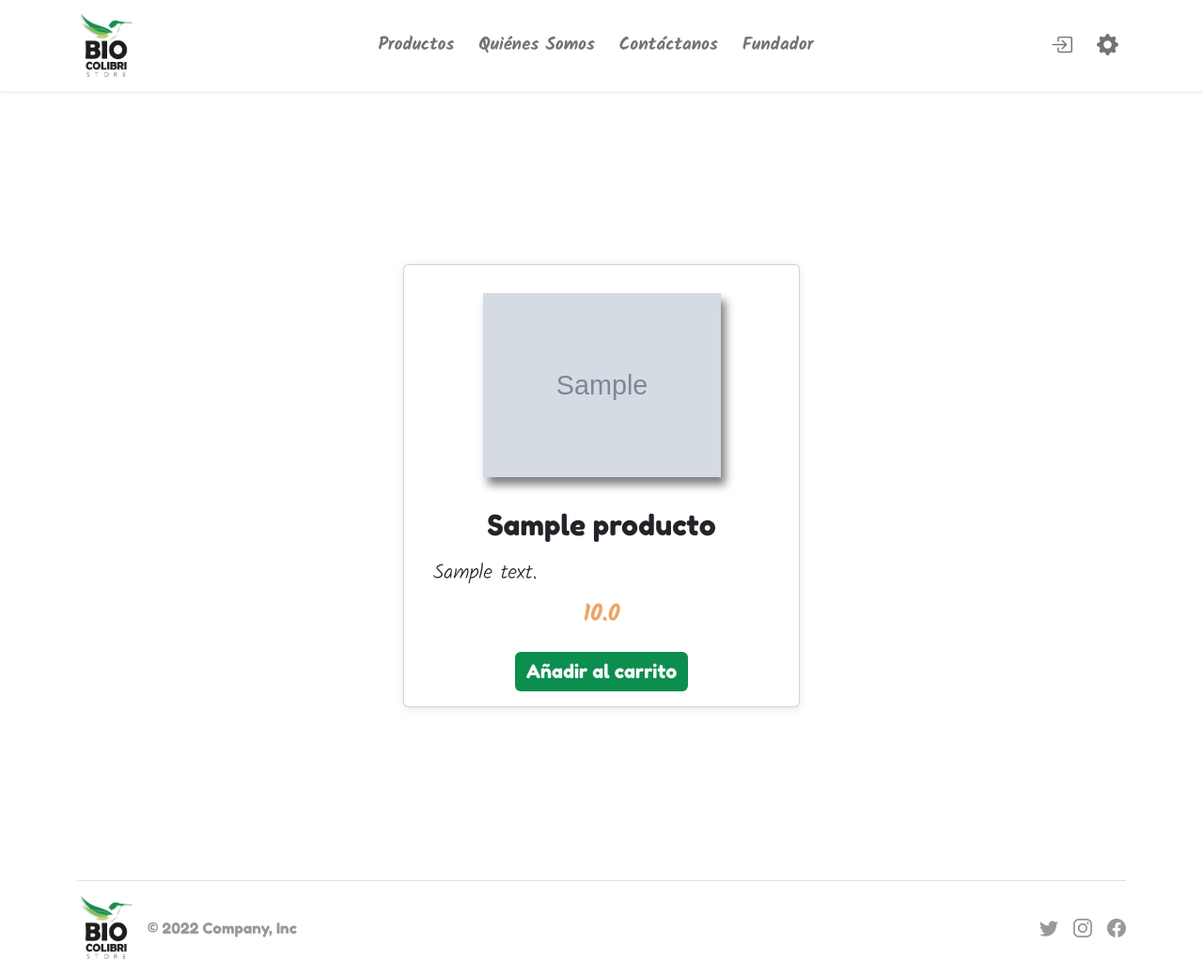
After one commit to JaneiderRT/biocolibristore, a Django app: page /product/1/ in a window 1280 px wide. The commit adds this page. Shown: the whole page at 94% size. Run offline with Django 3.2, Linux system fonts and the light colour scheme; tables that the repository leaves empty hold one stand-in row (values such as "Sample post"); grey boxes marked "Sample" are stand-in pictures; some libraries are stand-ins or nearby versions.

Commit message:
JRT - feat(frontend): Creacion vista de producto

```diff
--- a/core/urls.py
+++ b/core/urls.py
@@ -8,4 +8,5 @@ urlpatterns = [
     path('singin/', views.singin, name='singin'),
     path('singout/', views.singout, name='singout'),
     path('contact/', views.contact, name='contact'),
+    path('product/<int:id>/', views.product_view, name='product_view'),
 ]
--- a/core/views.py
+++ b/core/views.py
@@ -85,3 +85,10 @@ def contact(request):
             })
 
     return render(request, 'contact.html')
+
+
+def product_view(request, id):
+    product = Producto.objects.get(cod_producto=id)
+    return render(request, 'product_view.html', {
+        'product':product
+    })
--- a/static/css/main.css
+++ b/static/css/main.css
@@ -61,6 +61,7 @@ html {
 /*--------------------------------------------*/
 .navbar {
     background-color: #ffffff;
+    margin-bottom: 20px;
 }
 
 .navbar-toggler {
@@ -139,9 +140,8 @@ html {
 }
 
 .card img {
-    width: 335px;
-    height: 250px;
     margin: auto;
+    aspect-ratio: 694/550;
     padding: 10px 10px;
 }
 
@@ -191,6 +191,8 @@ html {
 /*                Pie De Pagina               */
 /*--------------------------------------------*/
 footer {
+    margin-block: 20px;
+    padding-block: 15px;
     display: flex;
     flex-wrap: wrap;
     justify-content: space-between;
--- /dev/null
+++ b/static/css/product_view.css
@@ -0,0 +1,49 @@
+main {
+    min-height: 100vh;
+    display: flex;
+    justify-content: center;
+    align-items: center;
+}
+
+.card {
+    text-align: center;
+    box-shadow: 0 2px 10px rgba(0, 0, 0, 0.1);
+}
+
+.card img {
+    margin-block: 20px;
+    filter: drop-shadow(5px 8px 5px rgba(0, 0, 0, 0.5));
+}
+
+.card-title {
+    font-size: 30px;
+    margin-bottom: 30px;
+}
+
+.card-text {
+    font-size: 22px;
+    padding: 0px 15px;
+}
+
+.card-subtitle {
+    font-family: Kalam_Bold;
+    font-size: 25px;
+    color: #e67e22;
+    margin-bottom: 25px;
+    opacity: 0.7;
+}
+
+.card-body .btn {
+    font-size: 20px;
+    border: none;
+}
+
+@media (min-width: 720px) {
+    .card {
+        max-width: 70%;
+    }
+
+    .card img {
+        max-width: 65%;
+    }
+}
--- a/templates/base/base.html
+++ b/templates/base/base.html
@@ -85,7 +85,7 @@
 
     <!--Footer-->
     <div class="container">
-        <footer class="py-3 my-4 border-top">
+        <footer class="border-top">
             <div class="img-span col-md-4">
                 <img class="logo" src="{% static 'img/logo.png' %}">
                 <span class="mb-3 mb-md-0">&copy; 2022 Company, Inc</span>
--- a/templates/index.html
+++ b/templates/index.html
@@ -59,7 +59,7 @@
                         <a class="btn" href="#">
                             <i class="bi bi-bag-plus"></i>
                         </a>
-                        <a class="btn" href="#">
+                        <a class="btn" href="{% url 'product_view' producto.cod_producto %}">
                             <i class="bi bi-eye"></i>
                         </a>
                     </div>
--- /dev/null
+++ b/templates/product_view.html
@@ -0,0 +1,23 @@
+{% extends 'base/base.html' %}
+{% load static %}
+{% block css %}
+<link rel="stylesheet" href="{% static 'css/product_view.css' %}">
+{% endblock %}
+
+{% block content %}
+<main class="container">
+    <div class="card">
+        <img src="{{ product.imagen.url }}" alt="{{ product.cod_producto }}" class="card-img-top">
+        <div class="card-body">
+          <h1 class="card-title">{{product.nombre}}</h1>
+          <p class="card-text">
+            {{ product.descripcion }}
+          </p>
+          <h3 class="card-subtitle">
+            {{ product.precio }}
+          </h3>
+          <a href="#" class="btn btn-primary">Añadir al carrito</a>
+        </div>
+      </div>
+</main>
+{% endblock %}
```
